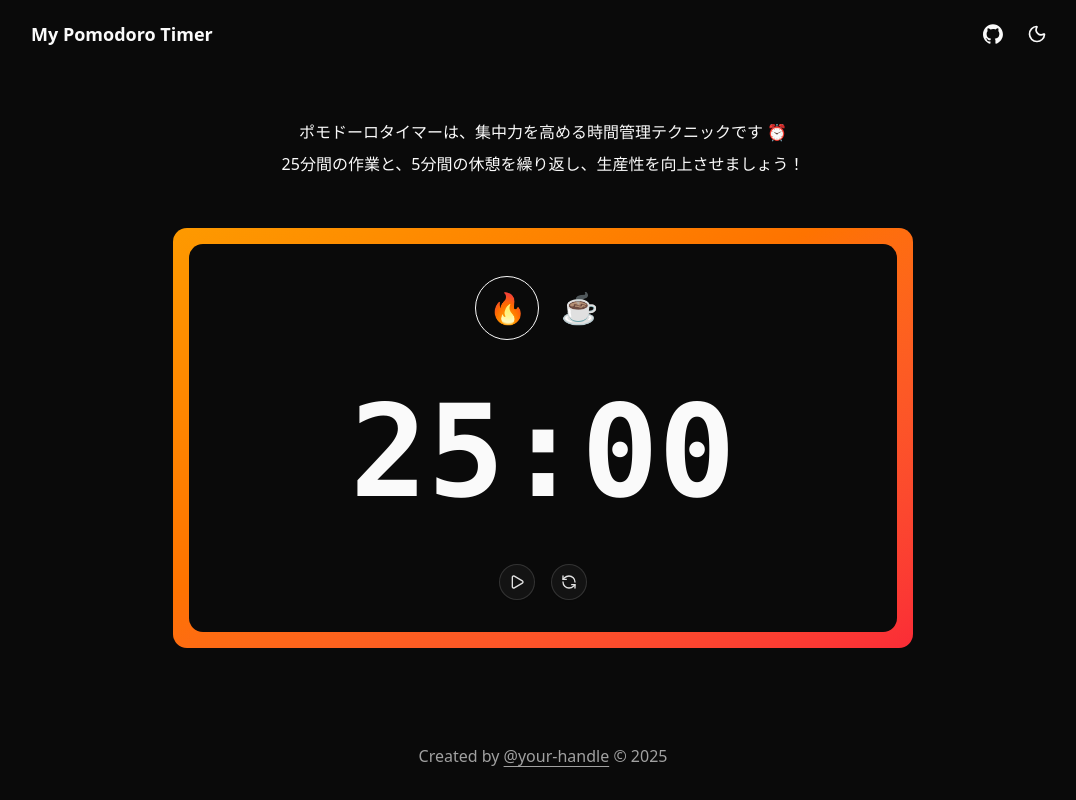
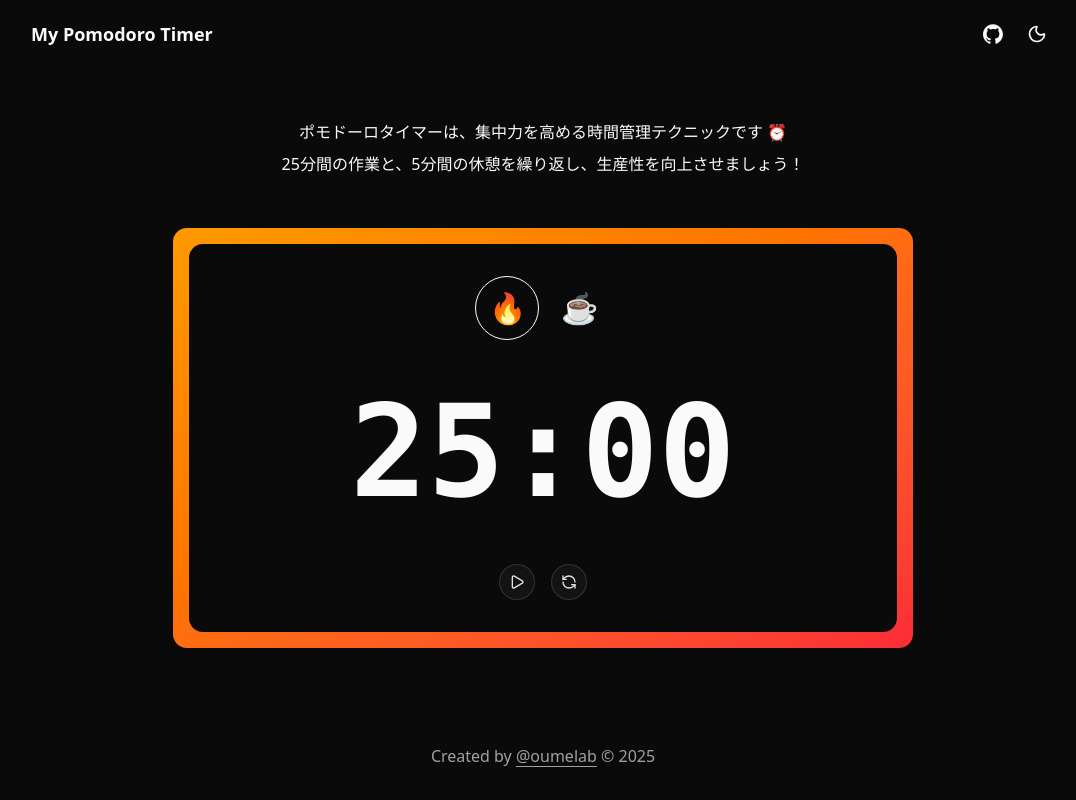
Before and after one commit to oumelab/b13o-my-pomodoro-timer, a React (Vite) app: page / in a window 1280 px wide. Shown: the whole page, without its empty margins (97-1173 px from the left). Built offline with nearby package versions, Linux system fonts and the light colour scheme.

Commit message:
Refactor Layout component to improve structure and readability; extract Header and Footer components. Update index.html title to "My Pomodoro Timer" and adjust GitHub link.

```diff
--- a/index.html
+++ b/index.html
@@ -1,10 +1,10 @@
 <!DOCTYPE html>
 <html lang="ja">
   <head>
-    <meta charset="UTF-8" />
-    <link rel="icon" type="image/svg+xml" href="/vite.svg" />
-    <meta name="viewport" content="width=device-width, initial-scale=1.0" />
-    <title>pomodoro-timer</title>
+    <meta charset="UTF-8">
+    <link rel="icon" type="image/svg+xml" href="/vite.svg">
+    <meta name="viewport" content="width=device-width, initial-scale=1.0">
+    <title>My Pomodoro Timer</title>
   </head>
   <body>
     <div id="root"></div>
--- a/src/components/Layout.tsx
+++ b/src/components/Layout.tsx
@@ -9,18 +9,8 @@ type LayoutProps = {
 const Layout = (props: LayoutProps) => {
   return (
     <main className="min-h-screen px-5 space-y-12">
-      <header className="max-w-screen-lg mx-auto py-4 flex justify-between items-center">
-        <h1 className="text-lg font-bold">My Pomodoro Timer</h1>
-        <div className="flex items-center gap-2">
-          <Button variant="ghost" size="icon" asChild>
-            <a href="#" target="_bank">
-              <GithubMark className="fill-foreground size-5" />
-              <span className="sr-only">GitHub</span>
-            </a>
-          </Button>
-          <ModeToggle />
-        </div>
-      </header>
+      {/* Header */}
+      <Header />
       {/* Hero Section */}
       <div className="lg:text-center space-y-8">
         {/* <h1 className="text-5xl font-bold">My Pomodoro Timer</h1> */}
@@ -35,21 +25,44 @@ const Layout = (props: LayoutProps) => {
       {props.children}
 
       {/* Footer */}
-      <footer className="sticky bottom-0 top-full text-center pb-8">
+      <Footer />
+    </main>
+  );
+};
+
+const Header = () => {
+  return (
+    <header className="max-w-screen-lg mx-auto py-4 flex justify-between items-center">
+    <h1 className="text-lg font-bold">My Pomodoro Timer</h1>
+    <div className="flex items-center gap-2">
+      <Button variant="ghost" size="icon" asChild>
+        <a href="https://github.com/oumelab/b13o-my-pomodoro-timer" target="_blank" rel="noreferrer">
+          <GithubMark className="fill-foreground size-5" />
+          <span className="sr-only">GitHub</span>
+        </a>
+      </Button>
+      <ModeToggle />
+    </div>
+  </header>
+  );
+};
+
+const Footer = () => {
+  return (
+    <footer className="sticky bottom-0 top-full text-center pb-8">
         <p className="text-muted-foreground">
           Created by{" "}
           <a
             className="text-muted-foreground hover:text-primary underline underline-offset-4"
-            href="#" // TODO: Replace with your actual URL
+            href="https://github.com/oumelab/b13o-my-pomodoro-timer"
             target="_blank"
             rel="noreferrer"
           >
-            @your-handle
+            @oumelab
           </a>{" "}
           &copy; 2025
         </p>
       </footer>
-    </main>
   );
 };
 
```
